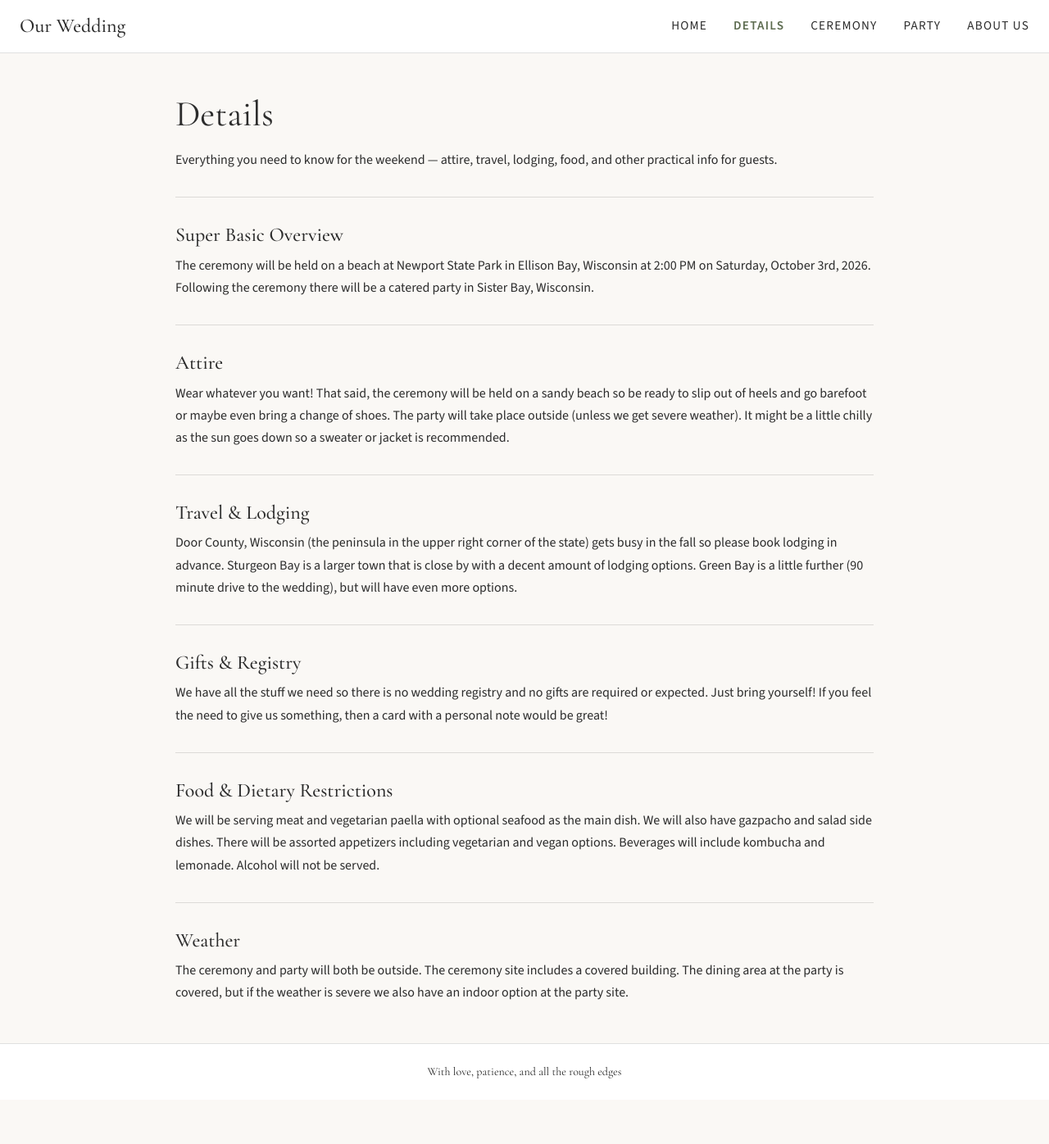
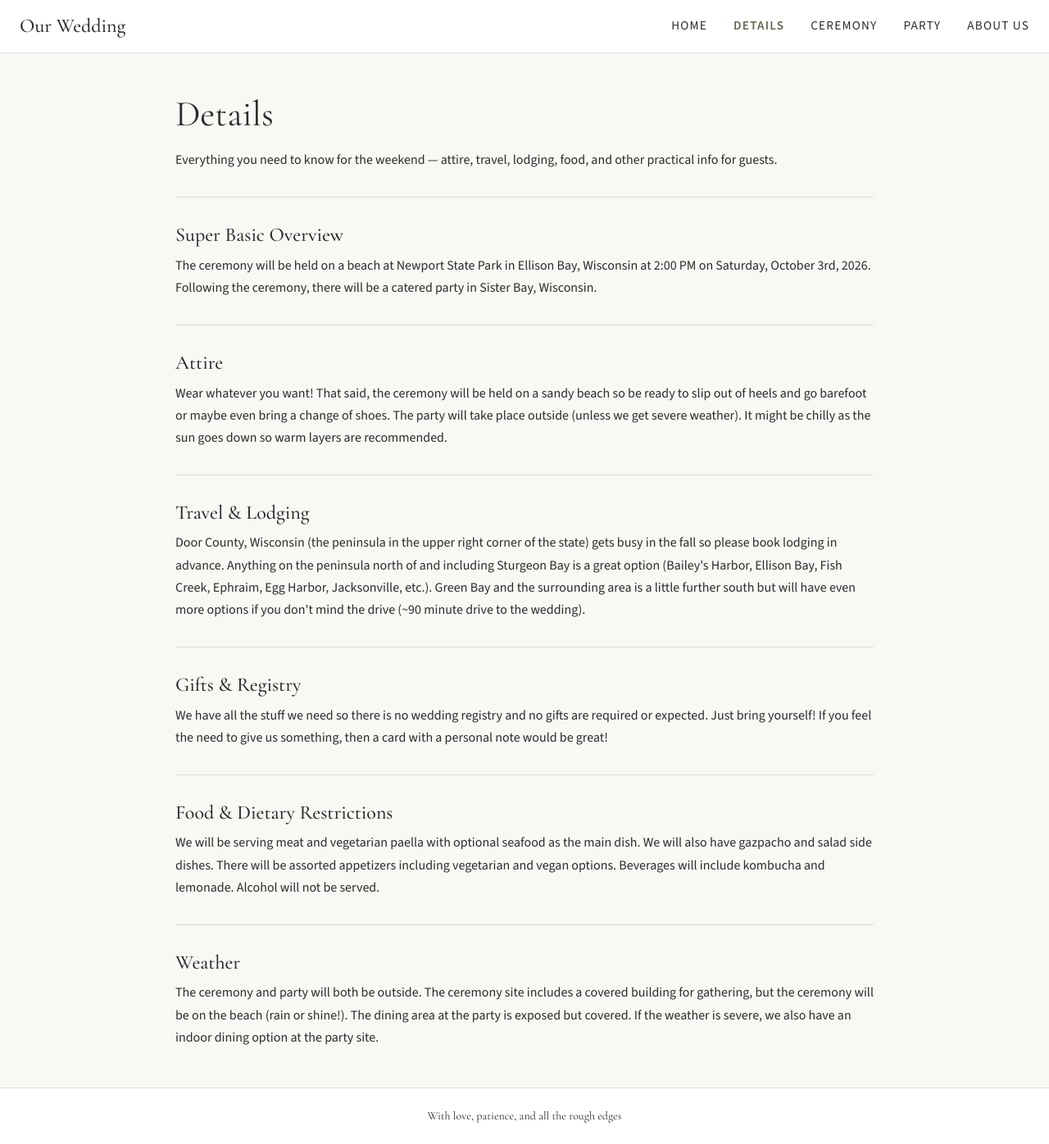
Before and after one commit to mklewandowski/wedding-site, a React (Vite) app: page /details in a window 1280 px wide. Shown: the whole page at 82% size. Before the commit the page ends 1342 px from the top, so only its background shows below. Built offline with nearby package versions, Linux system fonts and the light colour scheme.

Commit message:
fix(text): text tweaks

```diff
--- a/src/pages/CeremonyPage.tsx
+++ b/src/pages/CeremonyPage.tsx
@@ -21,7 +21,7 @@ export default function CeremonyPage() {
         <strong>Date:</strong> Saturday, October 3rd, 2026
       </Typography>
       <Typography variant="body1">
-        <strong>Time:</strong> Ceremony STARTS @ 2:00 PM, lease arrive 15-20 minutes early.
+        <strong>Time:</strong> Ceremony starts @ 2:00 PM, please arrive 15-20 minutes early.
       </Typography>
       <Typography variant="body1">
         <strong>Location:</strong> Newport State Park Beach, <a href="https://www.google.com/maps/search/?api=1&query=Newport+State+Park+Beach+Ellison+Bay+WI+54210" target="_blank">407-381 Newport Park Rd, Ellison Bay, WI 54210</a>
--- a/src/pages/DetailsPage.tsx
+++ b/src/pages/DetailsPage.tsx
@@ -19,7 +19,7 @@ export default function DetailsPage() {
       </Typography>
       <Typography variant="body1">
         The ceremony will be held on a beach at Newport State Park in Ellison Bay, Wisconsin at 2:00 PM on Saturday, October 3rd, 2026.
-        Following the ceremony there will be a catered party in Sister Bay, Wisconsin.</Typography>
+        Following the ceremony, there will be a catered party in Sister Bay, Wisconsin.</Typography>
 
       <Divider sx={{ my: 4 }} />
 
@@ -30,7 +30,7 @@ export default function DetailsPage() {
         Wear whatever you want! That said, the ceremony will be held on a sandy beach so be ready to slip out of heels and
         go barefoot or maybe even bring a change of shoes.
         The party will take place outside (unless we get severe weather).
-        It might be a little chilly as the sun goes down so a sweater or jacket is recommended.
+        It might be chilly as the sun goes down so warm layers are recommended.
       </Typography>
 
       <Divider sx={{ my: 4 }} />
@@ -40,7 +40,8 @@ export default function DetailsPage() {
       </Typography>
       <Typography variant="body1">
         Door County, Wisconsin (the peninsula in the upper right corner of the state) gets busy in the fall so please book lodging in advance.
-        Sturgeon Bay is a larger town that is close by with a decent amount of lodging options. Green Bay is a little further (90 minute drive to the wedding), but will have even more options.
+        Anything on the peninsula north of and including Sturgeon Bay is a great option (Bailey's Harbor, Ellison Bay, Fish Creek, Ephraim, Egg Harbor, Jacksonville, etc.).
+        Green Bay and the surrounding area is a little further south but will have even more options if you don't mind the drive (~90 minute drive to the wedding).
       </Typography>
 
       <Divider sx={{ my: 4 }} />
@@ -71,8 +72,8 @@ export default function DetailsPage() {
         Weather
       </Typography>
       <Typography variant="body1">
-        The ceremony and party will both be outside. The ceremony site includes a covered building.
-        The dining area at the party is covered, but if the weather is severe we also have an indoor option at the party site.
+        The ceremony and party will both be outside. The ceremony site includes a covered building for gathering, but the ceremony will be on the beach (rain or shine!).
+        The dining area at the party is exposed but covered. If the weather is severe, we also have an indoor dining option at the party site.
       </Typography>
 
     </Box>
--- a/src/pages/HomePage.tsx
+++ b/src/pages/HomePage.tsx
@@ -37,7 +37,7 @@ export default function HomePage() {
         Saturday, October 3rd, 2026 @ 2:00 PM
       </Typography>
       <Typography variant="body1" color="text.secondary" sx={{ mb: 1 }}>
-        Service: Newport State Park Beach, <a href="https://www.google.com/maps/search/?api=1&query=Newport+State+Park+Beach+Ellison+Bay+WI+54210" target="_blank">407-381 Newport Park Rd, Ellison Bay, WI 54210</a>
+        Service: Newport State Park Beach<br/><a href="https://www.google.com/maps/search/?api=1&query=Newport+State+Park+Beach+Ellison+Bay+WI+54210" target="_blank">407-381 Newport Park Rd, Ellison Bay, WI 54210</a>
       </Typography>
       <Typography variant="body1" color="text.secondary" sx={{ mb: 5 }}>
         Party: <a href="https://www.google.com/maps/search/?api=1&query=2729+Pioneer+Road+Sister+Bay+WI+54234" target="_blank">
```
